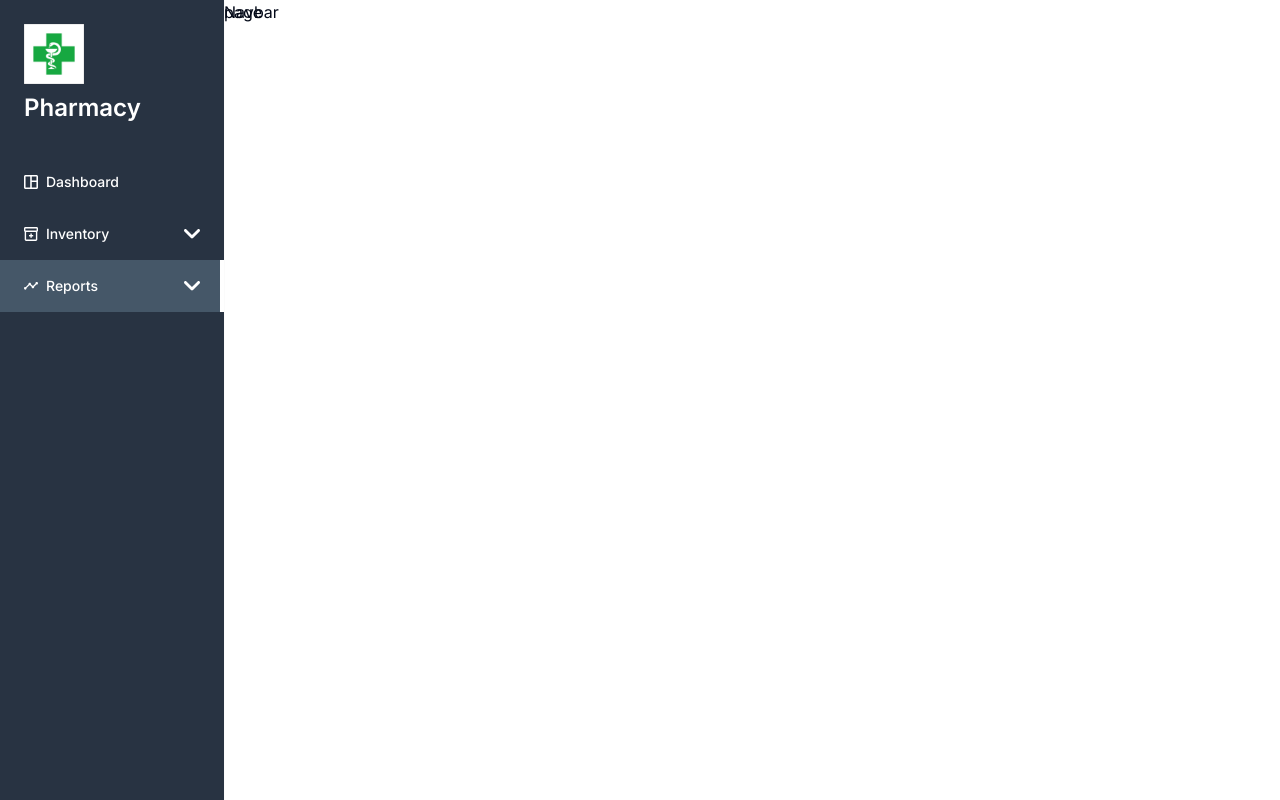
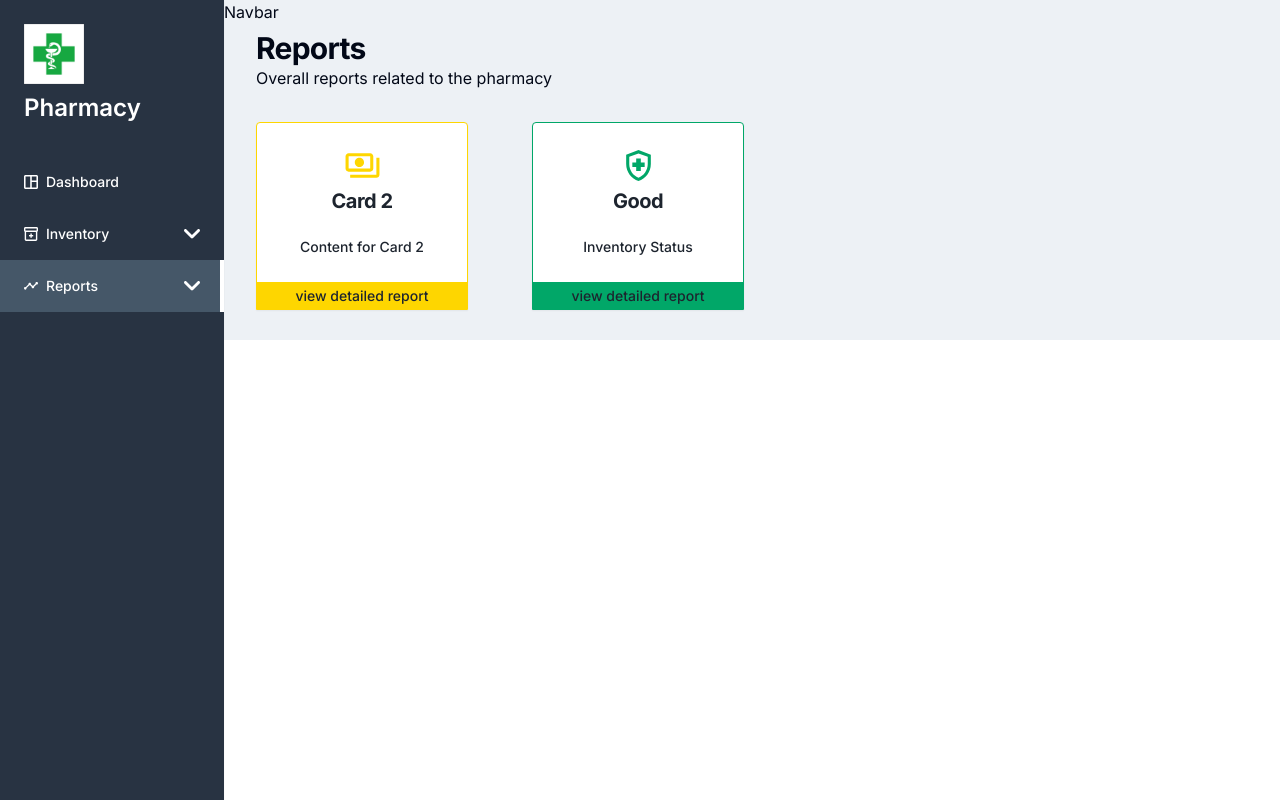
Before and after one commit to valentina-buoro/health-management-system, a Next.js app: page /reports in a window 1280 px wide. Built offline with nearby package versions, Linux system fonts and the light colour scheme.

Commit message:
feat: Reports main page and side bar subcomponent

```diff
--- a/app/(group)/_components/sidebarRoutes.tsx
+++ b/app/(group)/_components/sidebarRoutes.tsx
@@ -27,7 +27,9 @@ const guestRoutes = [
         icon: Reports,
         icon2: DropDown,
         label: 'Reports',
-        href:'/reports'
+        label2: 'Sales Report',
+        href:'/reports',
+        href2: '/sales-report'
     }
 ]
 
--- a/app/(group)/reports/page.tsx
+++ b/app/(group)/reports/page.tsx
@@ -1,9 +1,86 @@
-import React from 'react'
+"use client";
 
-const page = () => {
+import React from "react";
+import Dashboard from '../../../public/dashboard.svg'
+import Revenue from '../../../public/revenueCard.svg'
+import HealthBox from '../../../public/healthboxCard.svg'
+import GreenShield from '../../../public/greenShield.svg'
+import RedDanger from '../../../public/dangerShield.svg'
+
+import {
+  Card,
+  CardContent,
+  CardDescription,
+  CardFooter,
+  CardHeader,
+  CardTitle,
+} from "../../../components/ui/card";
+import { Button } from "../../../components/ui/button";
+import {
+  NavigationMenu,
+  NavigationMenuContent,
+  NavigationMenuIndicator,
+  NavigationMenuItem,
+  NavigationMenuLink,
+  NavigationMenuList,
+  NavigationMenuTrigger,
+  NavigationMenuViewport,
+} from "../../../components/ui/navigation-menu";
+
+import Image from "next/image";
+import SmallCard from "../_components/cards/smallCard";
+import LongCard from "../_components/cards/longCard";
+
+
+const Reports: React.FC = () => {
+  const cards = [
+    {
+      id:2,
+      title: "Card 2",
+      content: "Content for Card 2",
+      icon: Revenue,
+      button: "view detailed report",
+      borderColor: 'border-[#FED600]',
+      buttonBg:'bg-[#FED600]'
+    },
+    {
+      id:2,
+      title: "Good",
+      content: "Inventory Status",
+      icon: GreenShield,
+      button: "view detailed report",
+      borderColor:'border-[#01A768]',
+      buttonBg:'bg-[#01A768]'
+    },
+
+  ];
+
   return (
-    <div>page</div>
-  )
-}
+    <>
 
-export default page
+        <div className="flex-1 space-y-4 bg-[#EDF1F5]  p-8 pt-[30px]">
+        <div className=" flex justify-between items-center space-y-2">
+          <div>
+            <h2 className="text-3xl font-bold tracking-tight">
+              Reports
+            </h2>
+            <p>
+            Overall reports related to the pharmacy
+            </p>
+          </div>
+
+        </div>
+        </div>
+
+        <div className="flex flex-wrap  bg-[#EDF1F5] pb-[30px]">
+          {cards.map((card, index) => (
+            <SmallCard key={card.id} card={card} />
+          ))}
+        </div>
+
+
+    </>
+  );
+};
+
+export default Reports;
--- /dev/null
+++ b/app/(group)/sales-report/page.tsx
@@ -0,0 +1,9 @@
+import React from 'react'
+
+const page = () => {
+  return (
+    <div>page</div>
+  )
+}
+
+export default page
```
